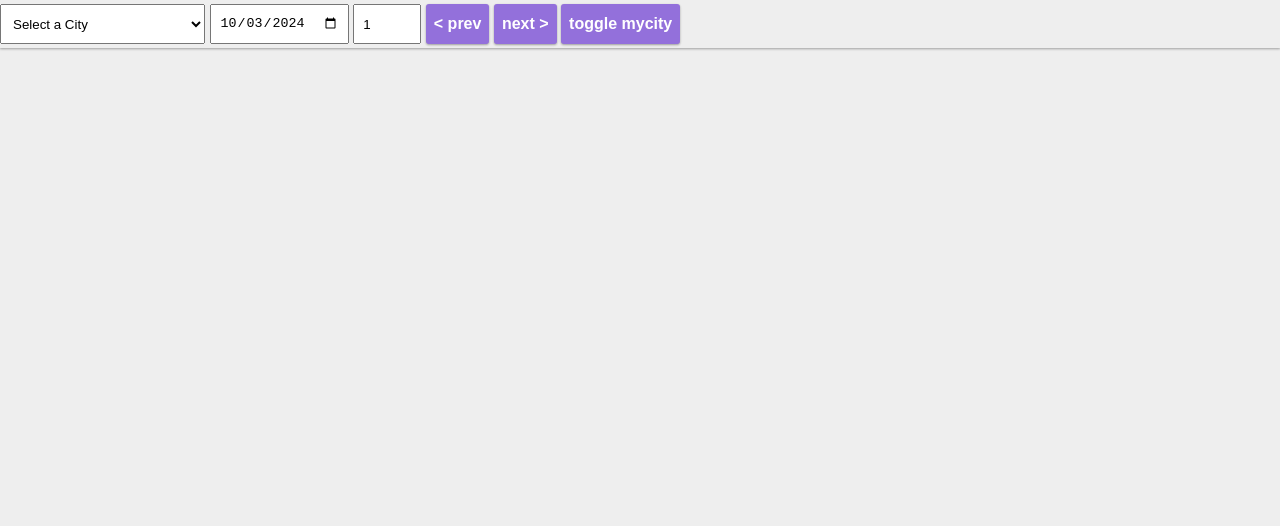
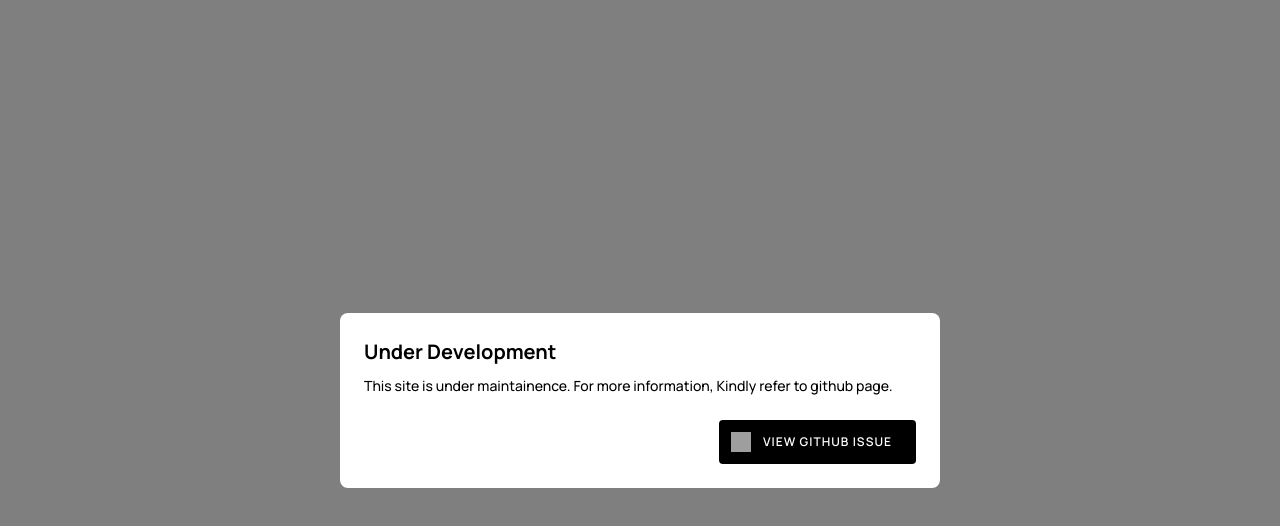
Before and after one commit to ParaSpl01t/amar-ujala-free-epaper, a plain HTML site: page index.html in a window 1280 px wide. Drawn offline with Linux system fonts and the light colour scheme; grey boxes are pictures that could not be loaded.

Commit message:
Under Maintainence page

```diff
--- a/index.html
+++ b/index.html
@@ -1,33 +1,100 @@
 <!DOCTYPE html>
 <html lang="en">
+    <head>
+        <meta charset="UTF-8" />
+        <meta name="viewport" content="width=device-width, initial-scale=1.0" />
+        <title>Amar Ujala Free Epaper</title>
+        <link rel="preconnect" href="https://fonts.googleapis.com" />
+        <link rel="preconnect" href="https://fonts.gstatic.com" crossorigin />
+        <link
+            href="https://fonts.googleapis.com/css2?family=Manrope:wght@200..800&display=optional"
+            rel="stylesheet"
+        />
+        <style>
+            *,
+            *::before,
+            *::after {
+                box-sizing: border-box;
+            }
 
-<head>
-	<meta charset="UTF-8">
-	<meta name="viewport" content="width=device-width, initial-scale=1.0">
-	<meta http-equiv="X-UA-Compatible" content="ie=edge">
-	<title>Amar Ujala free epaper</title>
-	<link rel="stylesheet" href="./lib/css/index.css">
-</head>
+            body {
+                margin: 0;
+                min-height: 100vh;
+                line-height: 1.5;
+                font-family: "Manrope", sans-serif;
+                background-color: rgba(0, 0, 0, 0.5);
+                display: flex;
+                justify-content: center;
+                align-items: center;
+                padding: 16px;
+                font-weight: 500;
+            }
+            .card {
+                display: flex;
+                flex-direction: column;
+                gap: 8px;
+                width: 100%;
+                max-width: 600px;
+                background-color: #fff;
+                padding: 24px;
+                border-radius: 8px;
+            }
+            h1 {
+                font-size: 20px;
+                font-weight: 700;
+                margin: 0;
+            }
+            p {
+                margin: 0;
+                font-size: 14px;
+            }
+            a {
+                text-decoration: none;
+                display: flex;
+                padding: 12px;
+                align-items: center;
+                gap: 12px;
+                background-color: #000;
+                color: #fff;
+                letter-spacing: 1px;
+                font-size: 12px;
+                border-radius: 4px;
+                font-weight: 600;
+            }
+            img {
+                height: 20px;
+                width: 20px;
+            }
 
-<body>
-	<div id="app">
-		<div class="toolbar">
-			<select name="city" id="citySelect">
-				<option value="none" selected disabled hidden>
-					Select a City
-				</option>
-			</select>
-			<input type="date" name="paperDate" id="paperDate">
-			<input type="number" min="1" max="30" value="1" name="paperNumber" id="paperNumber">
-			<button id="next"> < prev </button>
-			<button id="prev"> next > </button>
-			<button id="mycity">toggle mycity</button>
-		</div>
-		<div class="paper">
-			<img id="paperTarget" src="">
-		</div>
-	</div>
-	<script src="./lib/js/index.js"></script>
-</body>
+            span {
+                padding-right: 12px;
+            }
 
+            div {
+                display: flex;
+                padding-top: 16px;
+                justify-content: end;
+            }
+        </style>
+    </head>
+    <body>
+        <section class="card">
+            <h1>Under Development</h1>
+            <p>
+                This site is under maintainence. For more information, Kindly
+                refer to github page.
+            </p>
+            <div>
+                <a
+                    href="https://github.com/ParaSpl01t/amar-ujala-free-epaper/issues/2"
+                >
+                    <img
+                        src="https://ik.imagekit.io/spexoid/test/github-mark-white.svg?updatedAt=1727944910792"
+                        alt=""
+                    />
+                    <span>VIEW GITHUB ISSUE</span>
+                </a>
+            </div>
+        </section>
+    </body>
 </html>
```
Also changed, not shown: index-old.html (added, +33 -0 lines).
